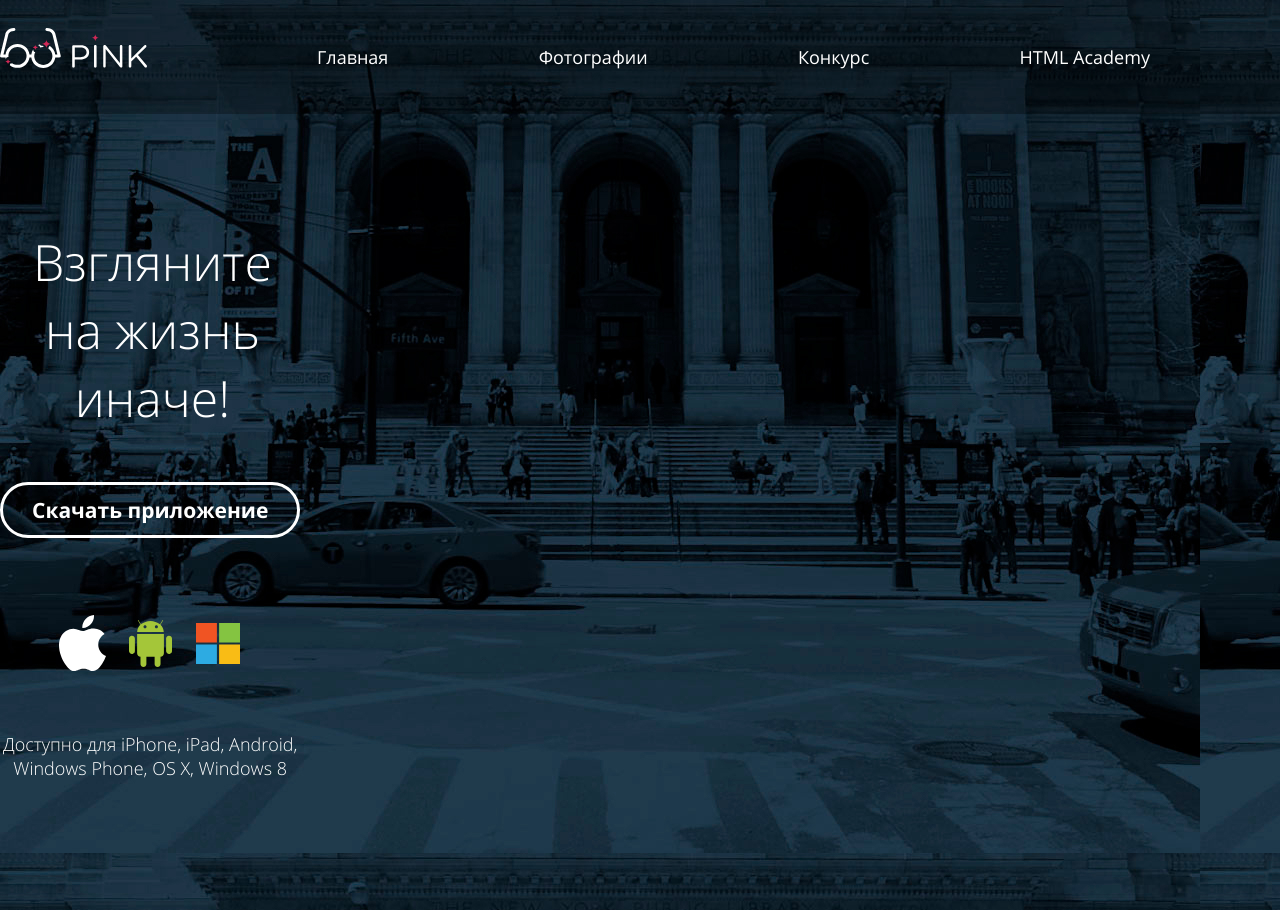
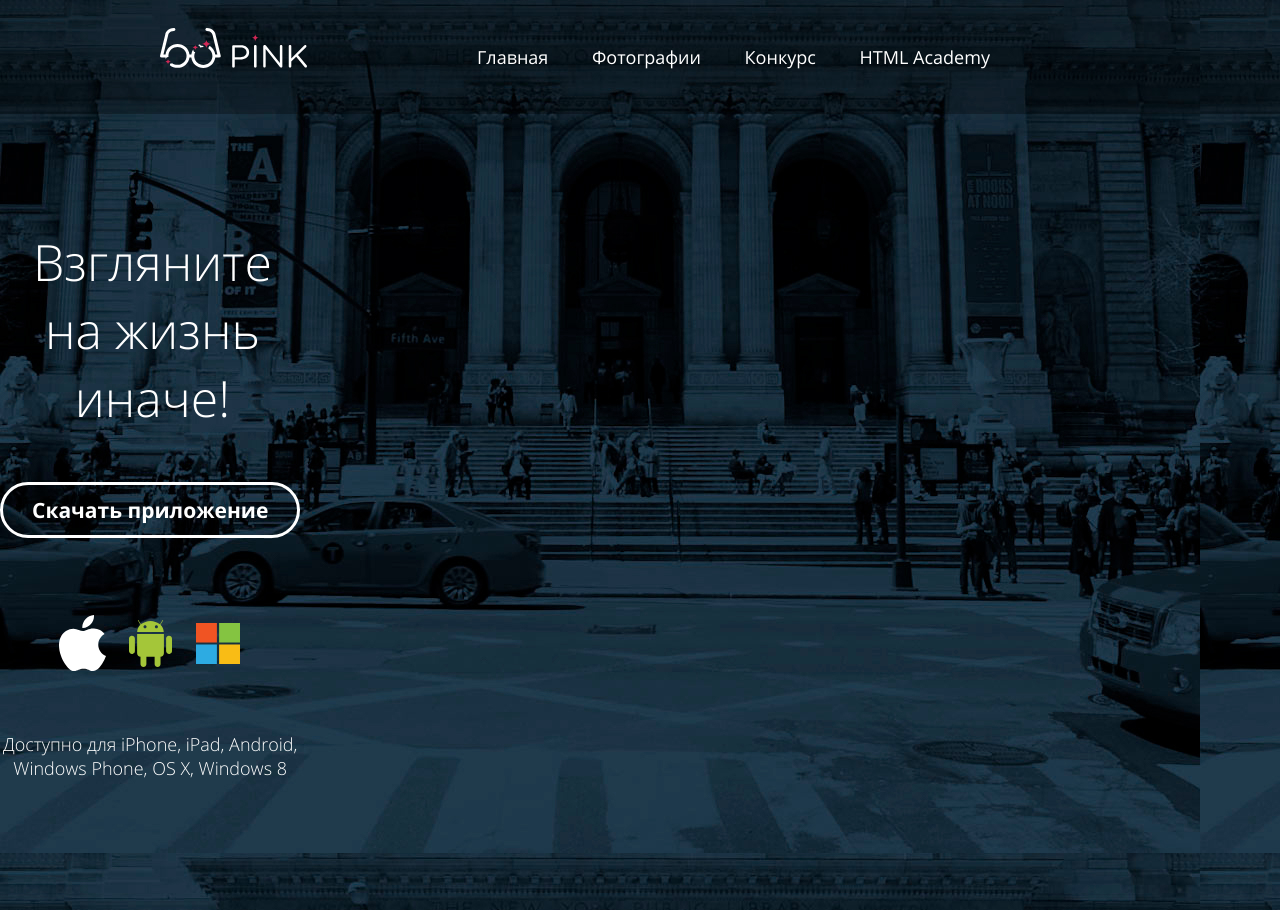
Before and after one commit to Zarrrinochka/1581695-pink-21, a website: page source/index.html in a window 1280 px wide. Shown: the top 913 px of the page. Drawn offline with nearby package versions, Linux system fonts and the light colour scheme; files that its build step writes are made by us from their sources.

Commit message:
ваше сообщение

```diff
--- a/source/index.html
+++ b/source/index.html
@@ -8,6 +8,7 @@
 </head>
 <body class="page-body">
   <header class="page-header">
+    <div class="page-header__back">
       <div class="page-header__wrapper">
         <div class="page-header__LogoButton">
           <a class="page-header__logo">
@@ -48,6 +49,7 @@
             </li>
           </ul>
         </nav>
+      </div>
     </div>
     <div class="download-app">
       <div class="download-app__slogan">
--- a/source/less/blocks/page-header.less
+++ b/source/less/blocks/page-header.less
@@ -33,11 +33,15 @@
 }
 
 @media (min-width: @desktop-width) {
+  .page-header__back {
+    background-color: @black30;
+  }
+
   .page-header__wrapper {
     display: flex;
     padding: 0;
     margin: 0 auto;
-    background-color: @black30;
+    max-width: 960px;
   }
 
   .page-header__toggle {
```
Lines whose indentation alone changed are shown as unchanged.
